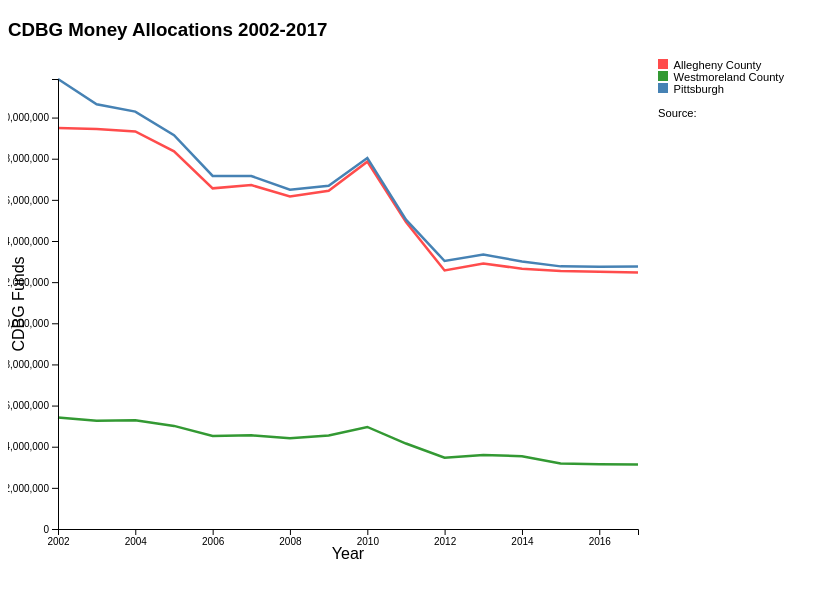
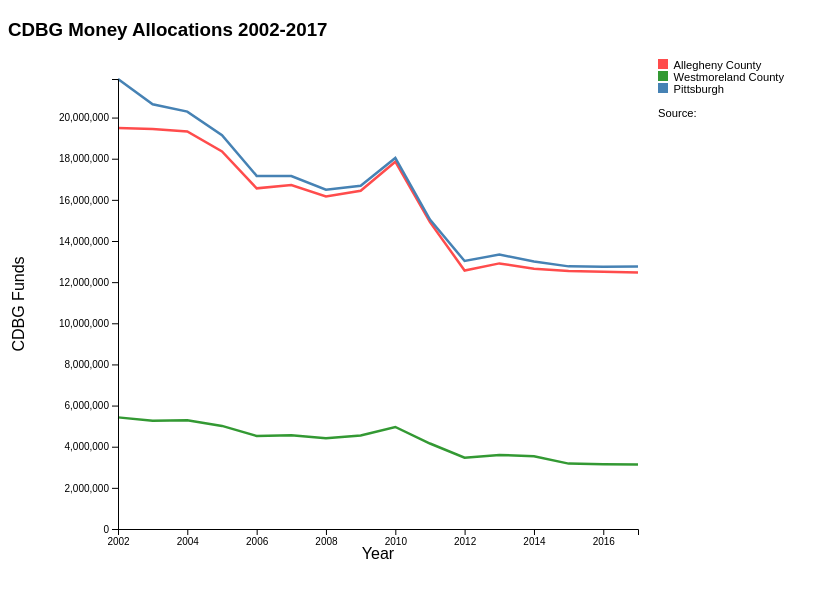
Before and after one commit to LeifGreiss/CDBGLine2, a plain HTML site: page index.html in a window 1280 px wide. Shown: the whole page, without its empty margins (0-839 px from the left). Drawn offline with nearby package versions, Linux system fonts and the light colour scheme.

Commit message:
Update index.html

```diff
--- a/index.html
+++ b/index.html
@@ -25,7 +25,7 @@
 <script>
 //this is new
 // set the dimensions and margins of the graph
-var margin = {top: 20, right: 20, bottom: 30, left: 50},
+var margin = {top: 20, right: 20, bottom: 30, left: 110},
     width = 650 - margin.left - margin.right,
     height = 500 - margin.top - margin.bottom;
 // parse the Year / time
```
